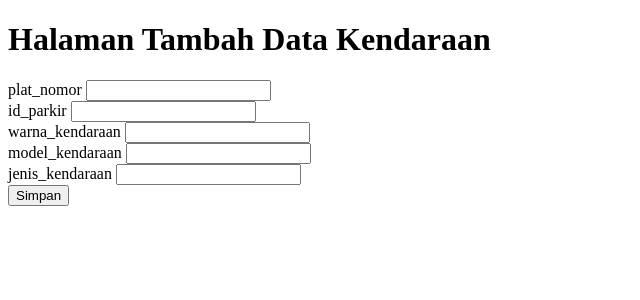
After one commit to Bilqif/dbparkir_bilqif, a PHP site: page /tambah.php in a window 1280 px wide. The commit adds this page. Shown: the top 300 px of the page, without its empty margins (0-640 px from the left). Run offline with PHP 8.4, Linux system fonts and the light colour scheme.

Commit message:
parkir_commit

```diff
--- a/view/kendaraan/index.php
+++ b/view/kendaraan/index.php
@@ -7,6 +7,7 @@
 </head>
 <body>
     <h1>Data Kendaraan Baru Bilqif</h1>
+    <a href="tambah.php">Tambah</a>
     <table border="2">
         <tr>
             <th>no.</th>
--- /dev/null
+++ b/view/kendaraan/tambah.php
@@ -0,0 +1,29 @@
+<!DOCTYPE html>
+<html lang="en">
+<head>
+    <meta charset="UTF-8">
+    <meta name="viewport" content="width=device-width, initial-scale=1.0">
+    <title>Data Tambah Kendaraan</title>
+</head>
+<body>
+    <h1>Halaman Tambah Data Kendaraan</h1>
+    <form action="simpan.php" method="POST">
+        <label for="">plat_nomor</label>
+        <input type="text" name="plat_nomor">
+        <br>
+        <label for="">id_parkir</label>
+        <input type="text" name="id_parkir">
+        <br>
+        <label for="">warna_kendaraan</label>
+        <input type="text" name="warna_kendaraan">
+        <br>
+        <label for="">model_kendaraan</label>
+        <input type="text" name="model_kendaraan">
+        <br>
+        <label for="">jenis_kendaraan</label>
+        <input type="text" name="jenis_kendaraan">
+        <br>
+        <button type="submit">Simpan</button>
+    </form>
+</body>
+</html>
--- a/view/parkir/index.php
+++ b/view/parkir/index.php
@@ -7,6 +7,7 @@
 </head>
 <body>
     <h1>Data Parkir Baru Bilqif</h1>
+    <a href="tambah.php">Tambah</a>
     <table border="2">
         <tr>
             <th>no.</th>
```
Also changed, not shown: view/kendaraan/simpan.php (added, +15 -0 lines), view/parkir/simpan.php (added, +13 -0 lines), view/parkir/tambah.php (added, +23 -0 lines).
